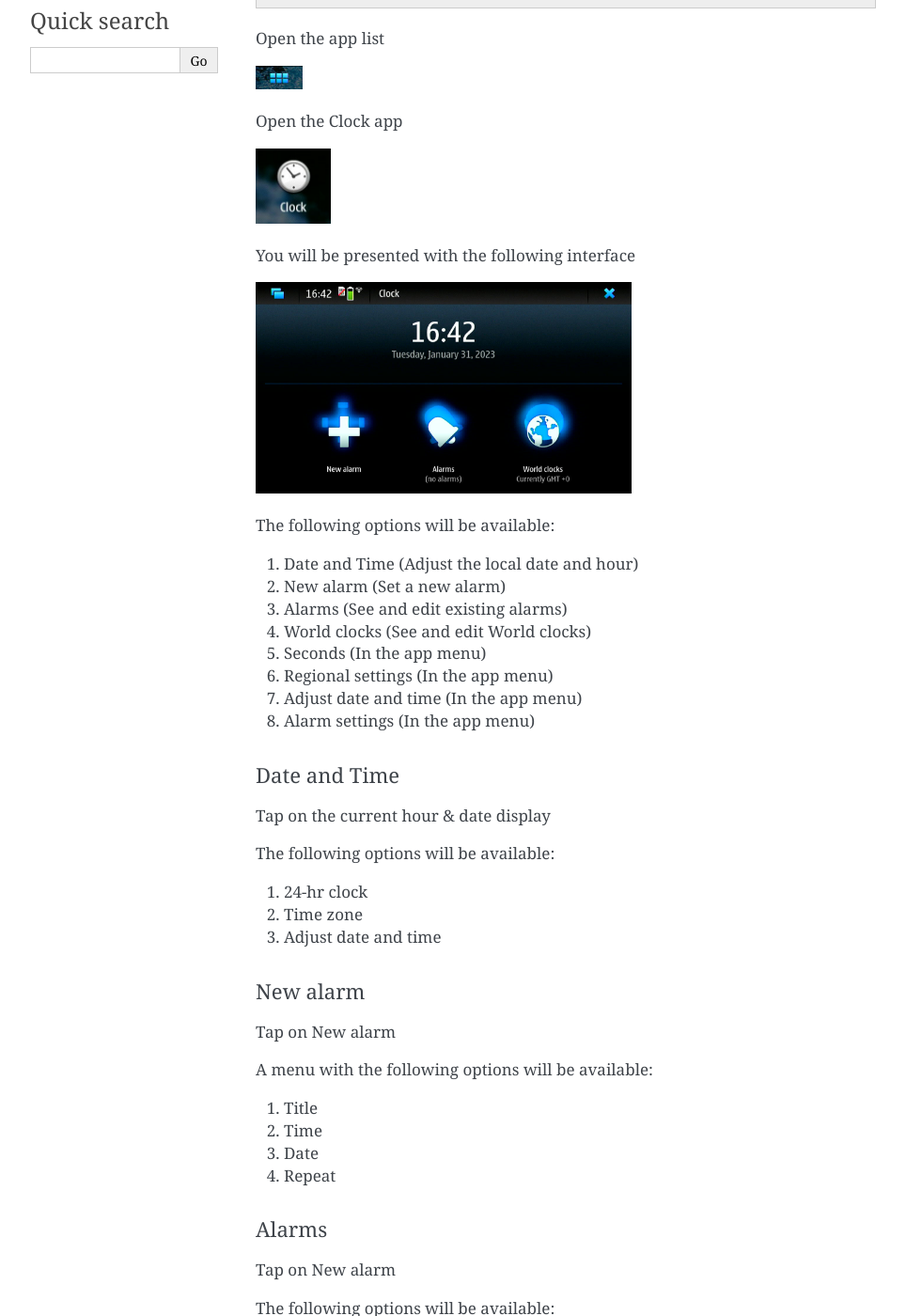
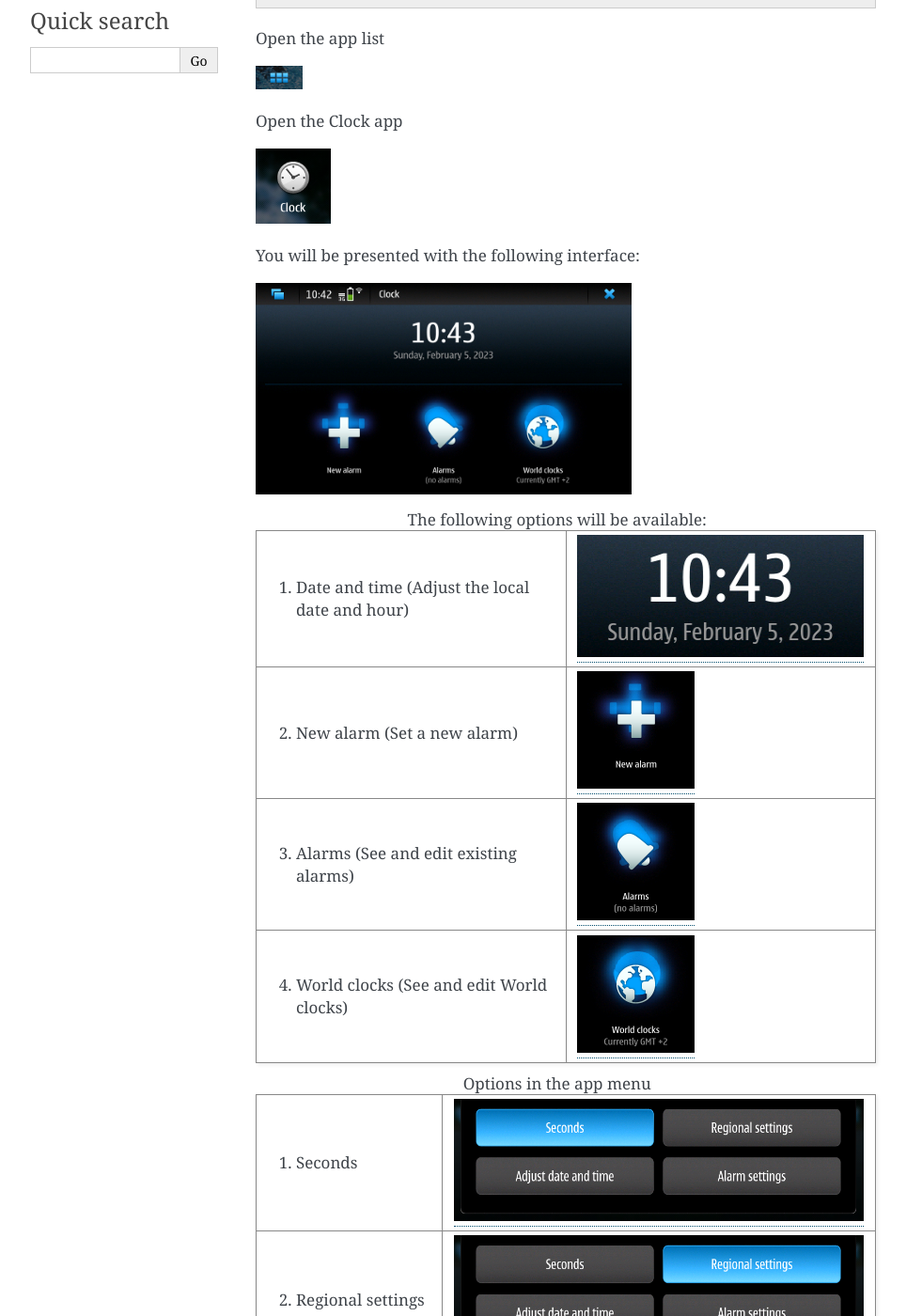
Before and after one commit to maemo-leste/maemo-user-guide, a Sphinx documentation site: the page built from source/reference.rst, in a window 1280 px wide and 1400 px high, scrolled down 723 px. Shown: the whole window at 94% size, without its empty margins (148-1112 px from the left). Built offline with Sphinx 7.4.7, drawn with Linux system fonts in a browser that asks for light colours; some of the changed text lies outside the part shown.

Commit message:
Section Clock & Alarms - changed screenshots from JPEG to PNG; put options list in tables

```diff
--- a/source/chapters/clock-n-alarms.rst
+++ b/source/chapters/clock-n-alarms.rst
@@ -5,35 +5,81 @@ Clock & Alarms
 
 Open the app list
 
-.. image:: screenshots/ui-main/app-list.jpg
+.. image:: /screenshots/ui-main/app-list.png
   :width: 50
   :alt: App list icon
 
 Open the Clock app
 
-.. image:: screenshots/clock-n-alarms/clock-n-alarms-icon.jpg
+.. image:: /screenshots/clock-n-alarms/clock-n-alarms-icon.png
   :width: 80
   :alt: Clock app icon
 
-You will be presented with the following interface
+You will be presented with the following interface:
 
-.. image:: screenshots/clock-n-alarms/clock-n-alarms-main.jpg
+.. image:: /screenshots/clock-n-alarms/clock-n-alarms-main.png
   :width: 400
   :alt: Clock app main screen
 
+.. |date-time-button| image:: /screenshots/clock-n-alarms/date-time-button.png
+   :scale: 100%
+   :align: bottom
+   :alt: Date and Time button
+.. |new-alarm-button| image:: /screenshots/clock-n-alarms/new-alarm-button.png
+   :scale: 50%
+   :align: bottom
+   :alt: New alarm button
+.. |alarms-button| image:: /screenshots/clock-n-alarms/alarms-button.png
+   :scale: 50%
+   :align: bottom
+   :alt: Alarms button
+.. |world-clocks-button| image:: /screenshots/clock-n-alarms/world-clocks-button.png
+   :scale: 50%
+   :align: bottom
+   :alt: World clocks button
 
-The following options will be available:
+.. list-table:: The following options will be available:
+   :widths: 50 50
 
-#. Date and Time (Adjust the local date and hour)
-#. New alarm (Set a new alarm)
-#. Alarms (See and edit existing alarms)
-#. World clocks (See and edit World clocks)
-#. Seconds (In the app menu)
-#. Regional settings (In the app menu)
-#. Adjust date and time (In the app menu)
-#. Alarm settings (In the app menu)
+   * - 1. Date and time (Adjust the local date and hour)
+     - |date-time-button|
+   * - 2. New alarm (Set a new alarm)
+     - |new-alarm-button|
+   * -  3. Alarms (See and edit existing alarms)
+     - |alarms-button|
+   * -  4. World clocks (See and edit World clocks)
+     - |world-clocks-button|
 
-Date and Time
+.. |seconds-button| image:: /screenshots/clock-n-alarms/seconds-button.png
+   :scale: 60%
+   :align: bottom
+   :alt: Seconds button
+.. |regional-settings-button| image:: /screenshots/clock-n-alarms/regional-settings-button.png
+   :scale: 60%
+   :align: bottom
+   :alt: Seconds button
+.. |adjust-date-time-button| image:: /screenshots/clock-n-alarms/adjust-date-time-button.png
+   :scale: 60%
+   :align: bottom
+   :alt: Seconds button
+.. |alarm-settings-button| image:: /screenshots/clock-n-alarms/alarm-settings-button.png
+   :scale: 60%
+   :align: bottom
+   :alt: Seconds button
+
+.. list-table:: Options in the app menu
+   :widths: 30 70
+
+   * - 1. Seconds
+     - |seconds-button|
+   * - 2. Regional settings
+     - |regional-settings-button|
+   * - 3. Adjust date and time
+     - |adjust-date-time-button|
+   * - 4. Alarm settings
+     - |alarm-settings-button|
+
+Time and date
 """""""""""""
 
 Tap on the current hour & date display
@@ -42,7 +88,7 @@ The following options will be available:
 
 #. 24-hr clock
 #. Time zone
-#. Adjust date and time
+#. Adjust time and date
 
 New alarm
 """""""""
--- a/source/reference.rst
+++ b/source/reference.rst
@@ -56,8 +56,10 @@ Office tools:
 Multimedia & Entertainment:
 ---------------------------
 * Photos: camera application, how to make photos
+* Images: how to view images
 * Music / media player: Default application, how to use it [wip]
 * eBook reader (Dorian)
+* Games, game emulators
 
 Navigation & location:
 ----------------------
@@ -83,6 +85,7 @@ Troubleshooting:
   - USB connection - gadget -> network; OTG -> mouse should work (not storage, etc.)
   - Virtual keyboard terminal workarounds
   - Scrolling inconsistencies (scrolling should work in QT apps)
+  - enabling mobile network roaming only works through cli
 
 * Known bugs
 
@@ -106,3 +109,4 @@ Advanced:
   - connect via SSH
   - bluetooth (for now it works only from cli)
   - mirror screen to HDMI
+  - enable mobile network roaming
```
Also changed, not shown: source/screenshots/clock-n-alarms/adjust-date-time-button.png (added), source/screenshots/clock-n-alarms/alarm-settings-button.png (added), source/screenshots/clock-n-alarms/alarms-button.png (added), source/screenshots/clock-n-alarms/clock-n-alarms-icon.jpg (deleted), source/screenshots/clock-n-alarms/clock-n-alarms-icon.png (added), source/screenshots/clock-n-alarms/clock-n-alarms-main.jpg (deleted), source/screenshots/clock-n-alarms/clock-n-alarms-main.png (added), source/screenshots/clock-n-alarms/date-time-button.png (added), source/screenshots/clock-n-alarms/new-alarm-button.png (added), source/screenshots/clock-n-alarms/regional-settings-button.png (added), source/screenshots/clock-n-alarms/seconds-button.png (added), source/screenshots/clock-n-alarms/world-clocks-button.png (added), source/screenshots/ui-main/app-list.jpg (deleted), source/screenshots/ui-main/app-list.png (added).
